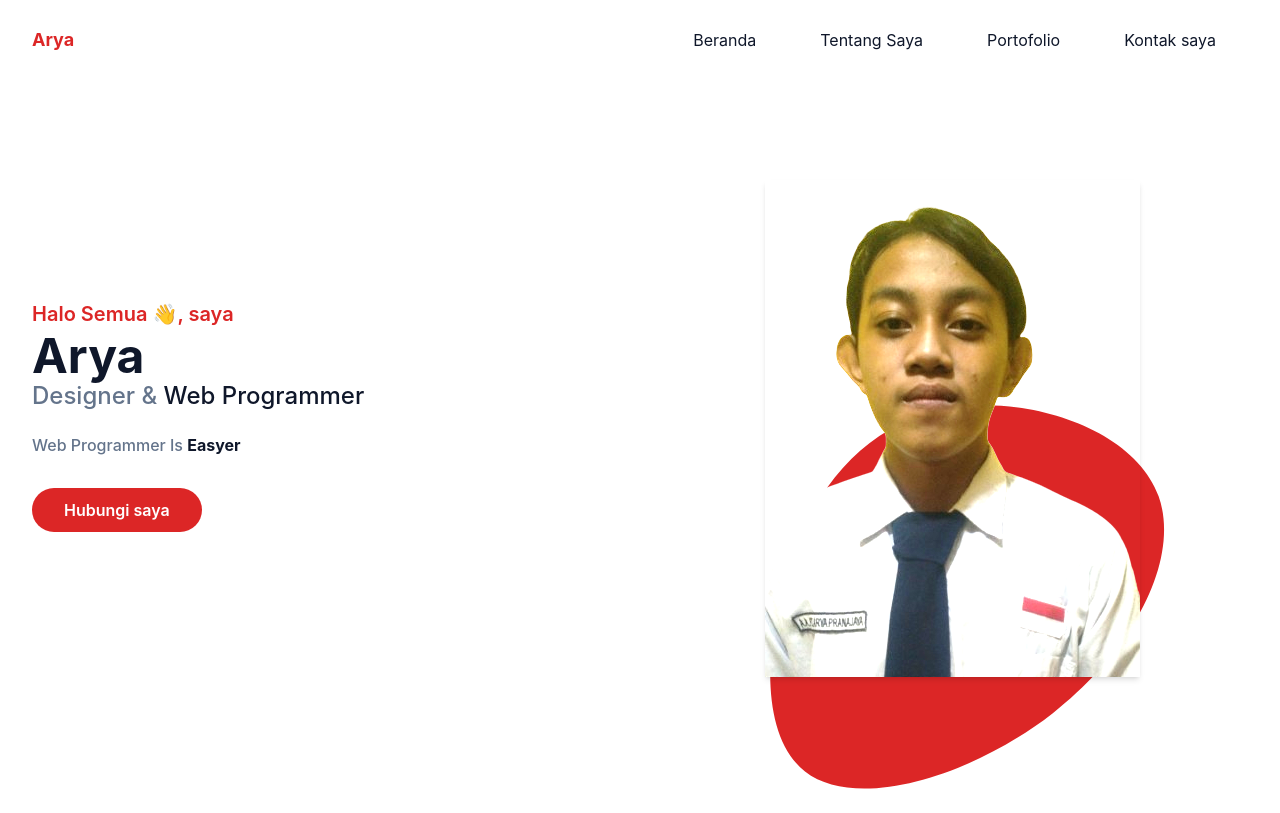
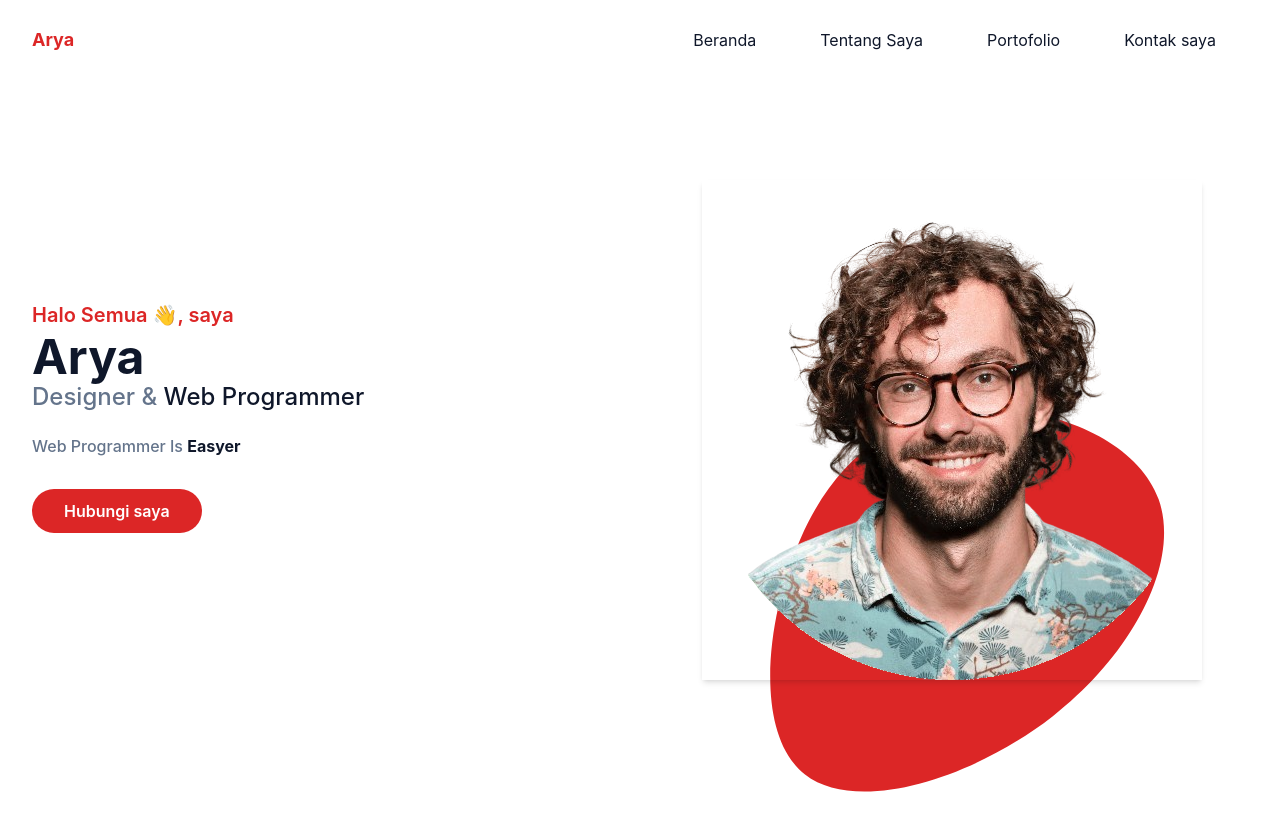
Before and after one commit to AryaaaRpl/Portfolio_Tailwind, a website: page index.html in a window 1280 px wide. Shown: the top 813 px of the page. Drawn offline with Linux system fonts and the light colour scheme.

Commit message:
Update index.html

```diff
--- a/index.html
+++ b/index.html
@@ -57,7 +57,7 @@
                 </div>
                 <div class="w-full self-end px-4 lg:w-1/2">
                     <div class="relative mt-10 lg:mt-9 lg:right-0">
-                        <img src="src/logo2.png" alt="Arya" class="max-w-full mx-auto shadow-md">
+                        <img src="src/profile-pic-removebg-preview.png" alt="Arya" class="max-w-full mx-auto shadow-md">
                         <span class="absolute -bottom-20 -z-10 left-1/2 -translate-x-1/2 md:scale-125 lg:scale-145">
                             <svg width="400" height="400" viewBox="0 0 200 200"  xmlns="http://www.w3.org/2000/svg">
                                 <path fill="#dc2626" d="M55.1,-16.2C61,0.5,48.4,24.8,26.8,41.7C5.1,58.6,-25.5,67.9,-39.2,57.2C-52.9,46.4,-49.8,15.6,-40.4,-5.7C-31.1,-27,-15.5,-38.8,4.5,-40.3C24.6,-41.7,49.1,-32.8,55.1,-16.2Z" transform="translate(100 100) scale(1.5)" />
```
